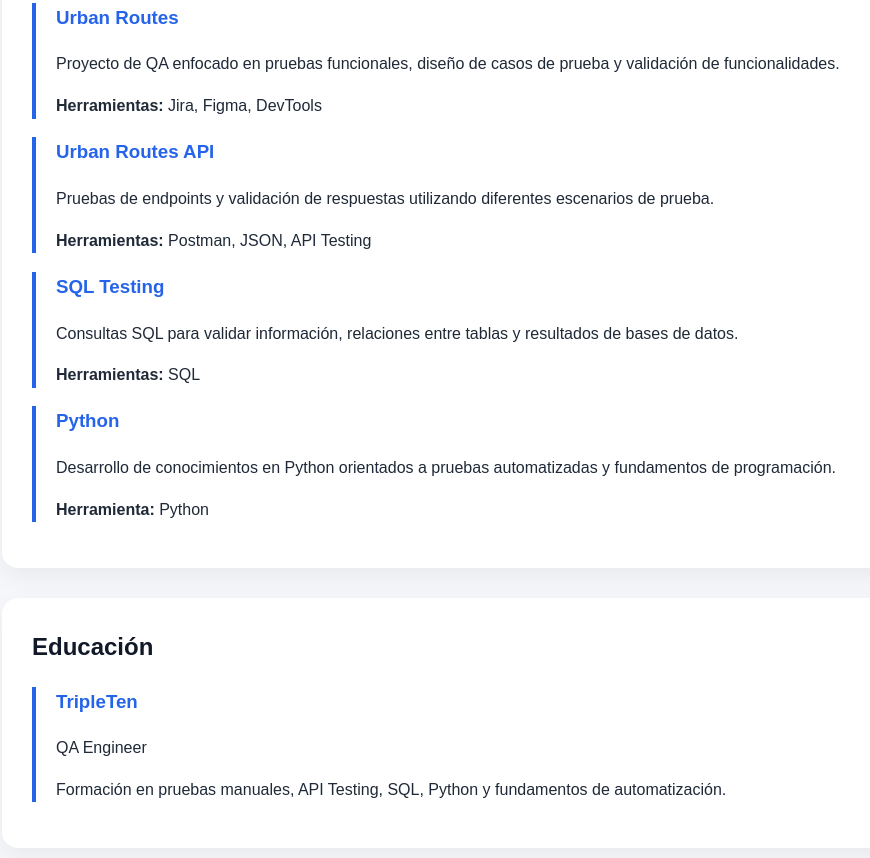
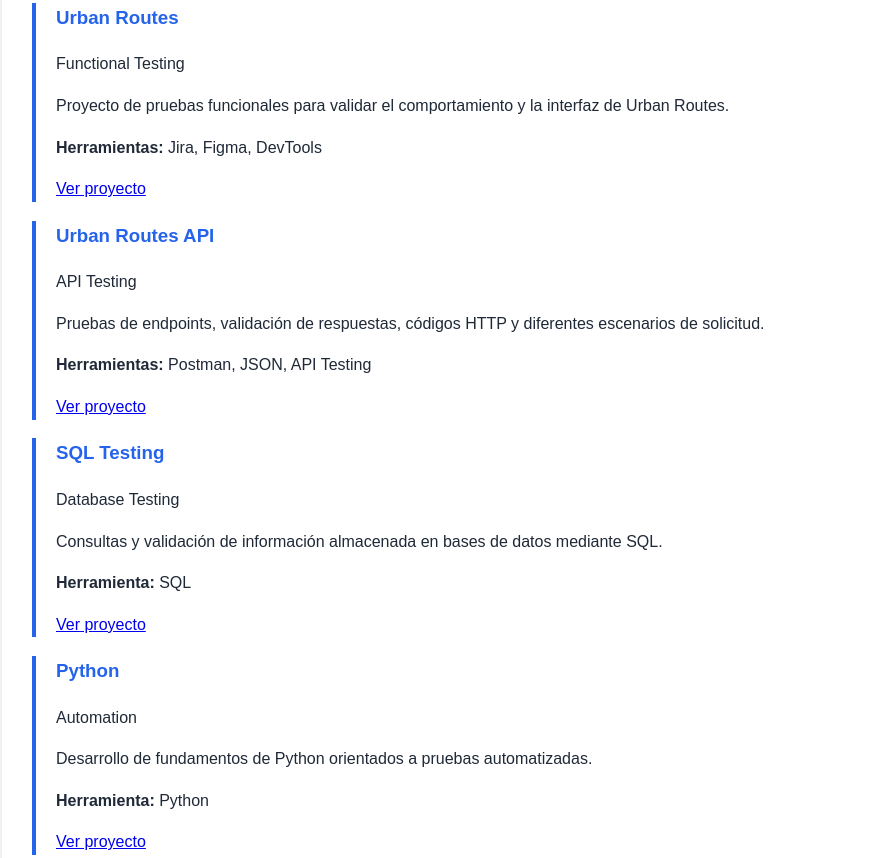
Before and after one commit to yizzitt/portfolio-qa, a plain HTML site: page index.html in a window 1280 px wide. Shown: the part 1231-2089 px from the top of the page, without its empty margins (158-1028 px from the left). Drawn offline with Linux system fonts and the light colour scheme.

Commit message:
Refactor project section in index.html

```diff
--- a/index.html
+++ b/index.html
@@ -121,15 +121,19 @@
 
     <h2>Proyectos</h2>
 
+    <div class="projects">
 
-            <article>
+        <article class="project-card">
 
             <h3>Urban Routes</h3>
 
+            <span class="project-type">
+                Functional Testing
+            </span>
+
             <p>
-                    Proyecto de QA enfocado en pruebas funcionales,
-                    diseño de casos de prueba y validación de
-                    funcionalidades.
+                Proyecto de pruebas funcionales para validar
+                el comportamiento y la interfaz de Urban Routes.
             </p>
 
             <p>
@@ -137,16 +141,24 @@
                 Jira, Figma, DevTools
             </p>
 
+            <a href="#" class="project-button">
+                Ver proyecto
+            </a>
+
         </article>
 
 
-            <article>
+        <article class="project-card">
 
             <h3>Urban Routes API</h3>
 
+            <span class="project-type">
+                API Testing
+            </span>
+
             <p>
-                    Pruebas de endpoints y validación de respuestas
-                    utilizando diferentes escenarios de prueba.
+                Pruebas de endpoints, validación de respuestas,
+                códigos HTTP y diferentes escenarios de solicitud.
             </p>
 
             <p>
@@ -154,33 +166,49 @@
                 Postman, JSON, API Testing
             </p>
 
-            </article>
-
-
-            <article>
-
-                <h3>SQL Testing</h3>
-
-                <p>
-                    Consultas SQL para validar información,
-                    relaciones entre tablas y resultados de bases de datos.
-                </p>
-
-                <p>
-                    <strong>Herramientas:</strong>
-                    SQL
-                </p>
+            <a href="#" class="project-button">
+                Ver proyecto
+            </a>
 
         </article>
 
 
-            <article>
+        <article class="project-card">
+
+            <h3>SQL Testing</h3>
+
+            <span class="project-type">
+                Database Testing
+            </span>
+
+            <p>
+                Consultas y validación de información almacenada
+                en bases de datos mediante SQL.
+            </p>
+
+            <p>
+                <strong>Herramienta:</strong>
+                SQL
+            </p>
+
+            <a href="#" class="project-button">
+                Ver proyecto
+            </a>
+
+        </article>
+
+
+        <article class="project-card">
 
             <h3>Python</h3>
 
+            <span class="project-type">
+                Automation
+            </span>
+
             <p>
-                    Desarrollo de conocimientos en Python orientados
-                    a pruebas automatizadas y fundamentos de programación.
+                Desarrollo de fundamentos de Python orientados
+                a pruebas automatizadas.
             </p>
 
             <p>
@@ -188,7 +216,13 @@
                 Python
             </p>
 
+            <a href="#" class="project-button">
+                Ver proyecto
+            </a>
+
         </article>
+
+    </div>
 
 </section>
 
```
Lines whose indentation alone changed are shown as unchanged.
